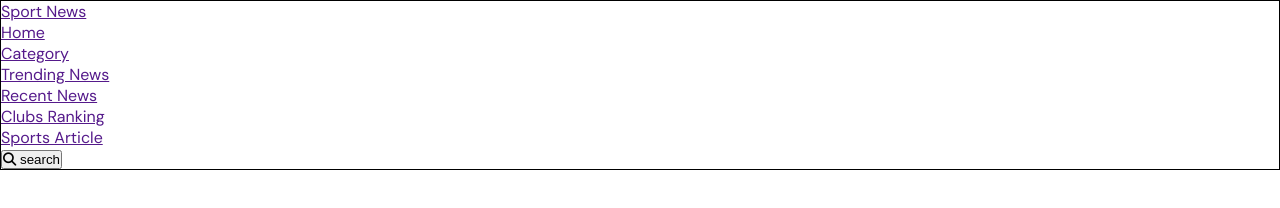
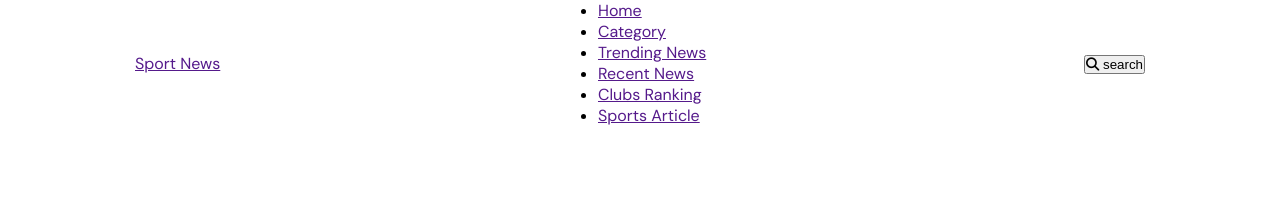
Before and after one commit to mohammadmostofa/sports-landing-page, a plain HTML site: page index.html in a window 1280 px wide. Drawn offline with Linux system fonts and the light colour scheme.

Commit message:
added navbar style

```diff
--- a/main.css/style.css
+++ b/main.css/style.css
@@ -18,11 +18,16 @@
 
   max-width: 1440;
   margin:  0 auto;
+  padding: 0px  135px;
+}
+
+/* navbar style */
+.navbar{
+
+  display: flex;
+  justify-content: space-between;
+  align-items: center;
+  background: white;
+
 
 }
-
-.navbar{
-
-  border:  1px solid black;
-
-}
```
Also changed, not shown: index.html (line endings or trailing spaces).
